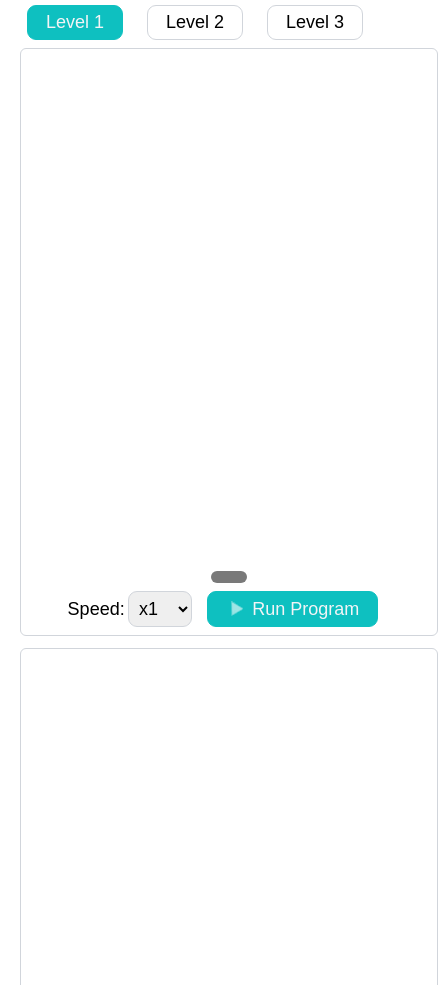
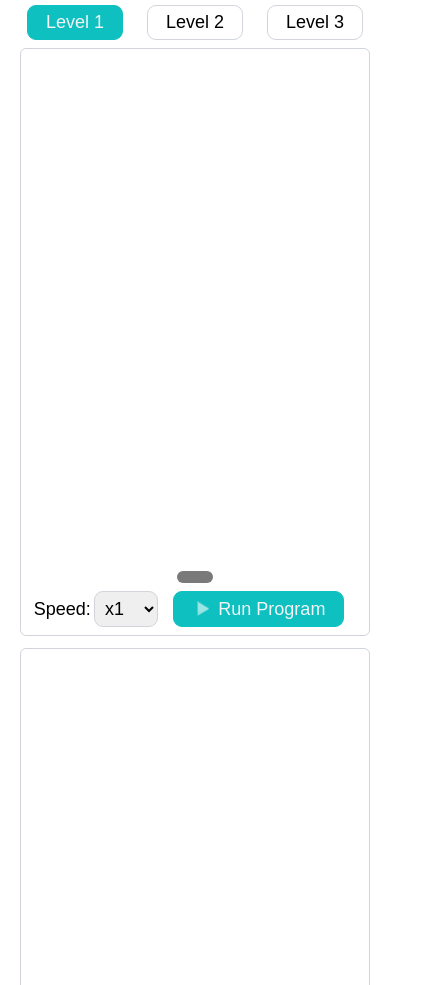
Before and after one commit to manevpe/game-code-tutor-maze, a website: page app/index.html in a window 390 px wide. Shown: the part 115-1100 px from the top of the page, 438 px wide, since content can reach past the window. Drawn offline with Linux system fonts and the light colour scheme; files whose address does not match are found by name.

Commit message:
[fix] Scaling on mobile

```diff
--- a/app/index.css
+++ b/app/index.css
@@ -118,7 +118,7 @@ select {
   border: 1px solid #d1d5db;
   border-radius: var(--border-radius);
   padding: var(--d2) var(--d2);
-  min-width: 400px;
+  min-width: 40vw;
 }
 
 #svgMaze {
@@ -126,7 +126,7 @@ select {
   display: block;
   margin: auto;
   height: 60vh;
-  min-height: 300px;
+  min-height: 30vh;
 }
 
 .mobile #svgMaze {
@@ -169,8 +169,8 @@ select {
   padding: var(--d2);
   border: 1px solid #d1d5db;
   border-radius: var(--border-radius);
-  min-width: 400px;
-  min-height: 400px;
+  min-width: 47vw;
+  min-height: 75vh;
 }
 
 .mobile #blockly {
```
